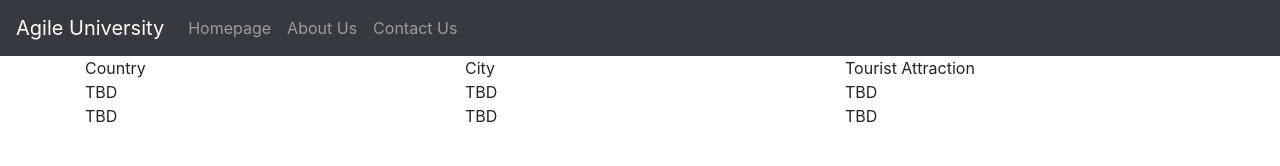
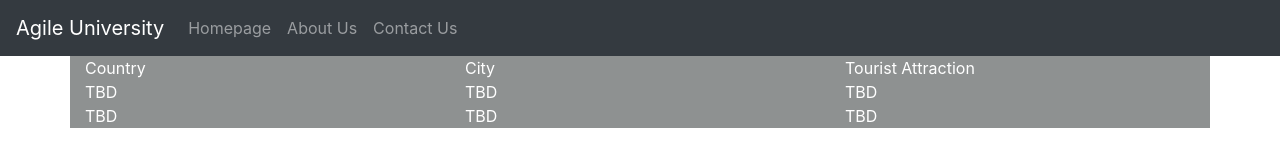
Before and after one commit to mahtabnejad90/Sky-Agile-University-2019-Training, a plain HTML site: page index.html in a window 1280 px wide. Drawn offline with nearby package versions, Linux system fonts and the light colour scheme.

Commit message:
Styling to grid
Added some inline styling to the bootstrap grid.

```diff
--- a/index.html
+++ b/index.html
@@ -6,10 +6,7 @@
   <script src="https://cdnjs.cloudflare.com/ajax/libs/popper.js/1.14.7/umd/popper.min.js"></script>
   <script src="https://maxcdn.bootstrapcdn.com/bootstrap/4.3.1/js/bootstrap.min.js"></script>
 </head>
-
 <body>
-
-
 
 <nav class="navbar navbar-expand-sm bg-dark navbar-dark">
         <a class="navbar-brand" href="#">Agile University</a>
@@ -20,8 +17,8 @@
         </ul>
     </nav>
 
-<div class="container">
-  <div class="row">
+<div class="container" style="background-color: #8E9191">
+  <div class="row" style="color: white">
     <div class="col-sm">
       Country
     </div>
@@ -32,7 +29,7 @@
       Tourist Attraction
     </div>
   </div>
-  <div class="row">
+  <div class="row" style="color: white">
     <div class="col-sm">
       TBD
     </div>
@@ -43,7 +40,7 @@
       TBD
     </div>
   </div>
-  <div class="row">
+  <div class="row" style="color: white">
     <div class="col-sm">
       TBD
     </div>
@@ -56,8 +53,5 @@
   </div>
 </div>
 
-
 </body>
-
-
 </html>
```
